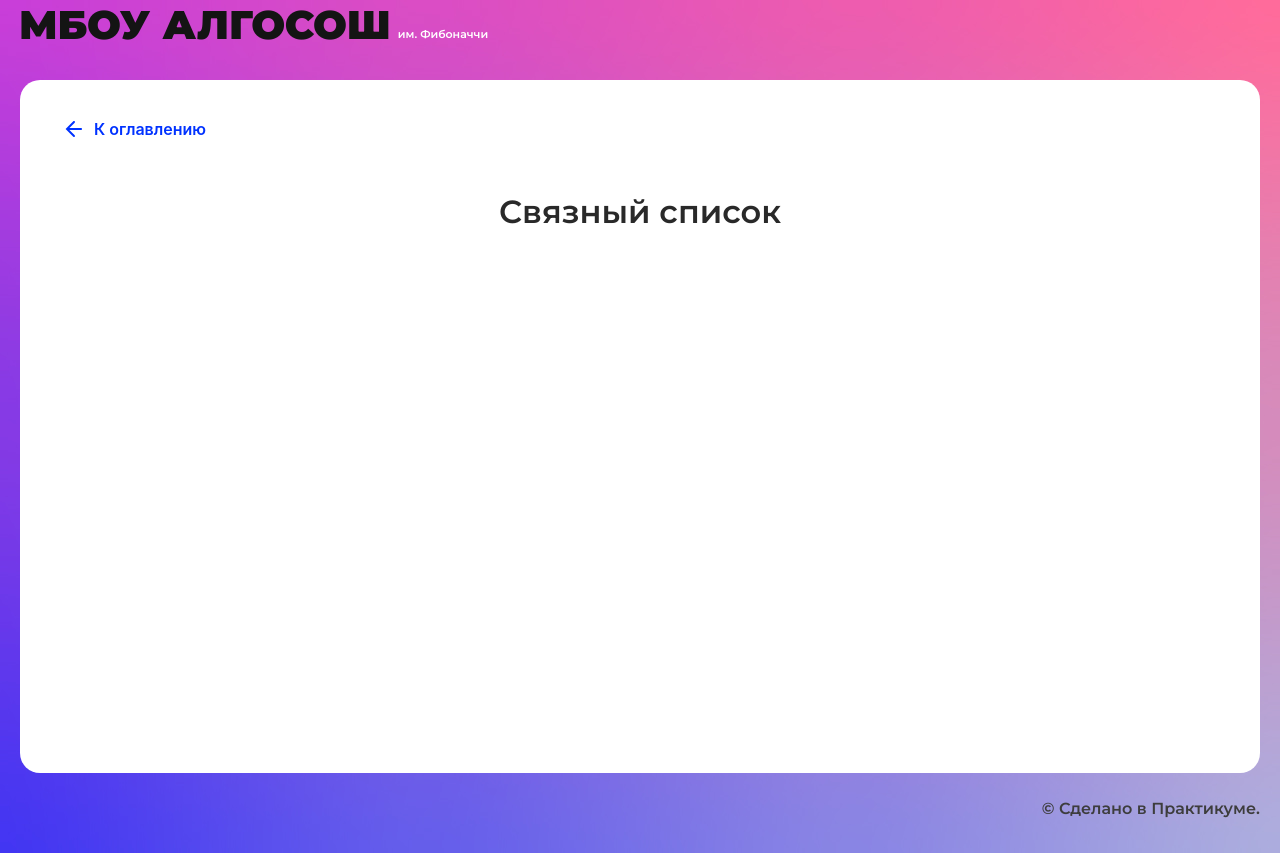
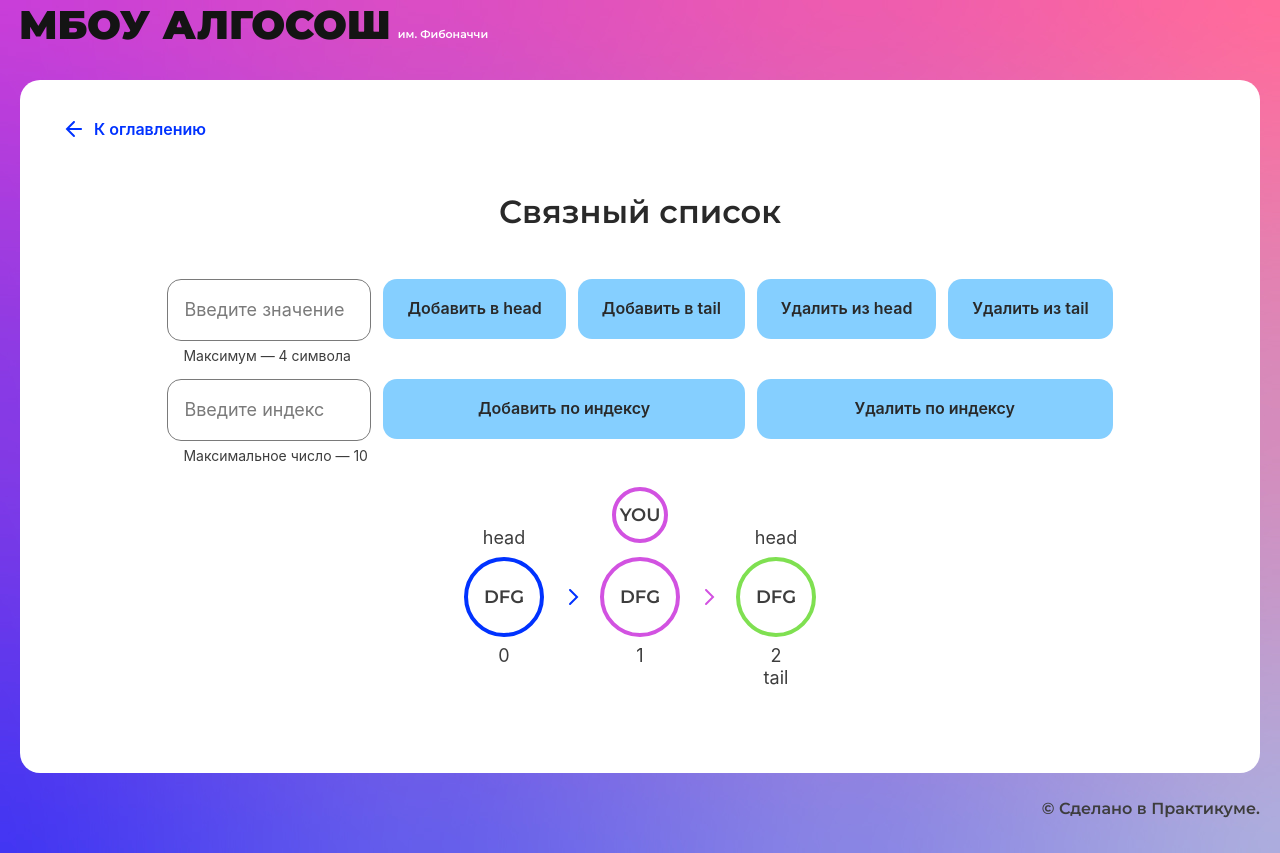
Before and after one commit to Termit7000/algososh, a React (Create React App) app: page /list in a window 1280 px wide. Built offline with nearby package versions, Linux system fonts and the light colour scheme.

Commit message:
landing list

```diff
--- /dev/null
+++ b/src/components/list-page/item.module.css
@@ -0,0 +1,8 @@
+.item {
+    display: flex;
+    flex-direction: column;
+}
+
+.arrow {
+    margin-top: 28px;
+}
--- /dev/null
+++ b/src/components/list-page/item.tsx
@@ -0,0 +1,66 @@
+import React from "react";
+import { ElementStates } from "../../types/element-states";
+import { Circle } from "../ui/circle/circle";
+import { ArrowIcon } from "../ui/icons/arrow-icon";
+
+import styles from './item.module.css';
+
+type TProps = {
+    isHead: boolean, //отображает head в заголовке
+    headValue: string, //если установлен, то маленький кружок вверху
+    isTail: boolean, //если установлен, то подпись tail
+    value: string, //значение в кружке
+    index: number, //подпись под кружком
+    isEnd: boolean, //если true, то не отображается стрелка к следующему элементу
+    state: ElementStates //статус элемента
+}
+
+export const Item: React.FC<TProps> = (props) => {
+
+    const {
+        isHead,
+        headValue,
+        isTail,
+        value,
+        index,
+        isEnd,
+        state
+    } = props;
+
+    const head = () => {
+        if (headValue) {
+            return (
+                <Circle
+                    isSmall={true}
+                    letter={headValue}
+                    state={ElementStates.Changing}
+                />);
+        }
+
+        return (isHead && 'head') || '';
+    }
+
+    return (
+
+        <>
+            <div className={styles.item}>
+                <Circle
+                    letter={value}
+                    tail={String(index)}
+                    head={head()}
+                    state={state} />
+
+                {isTail &&
+
+                    <p className={`text text_type_input text_color_input mt-15`}>tail</p>
+                }
+            </div>
+
+            {!isEnd &&
+                <div className={styles.arrow}>
+                    <ArrowIcon {...( (state===ElementStates.Changing) ? {fill: '#d252e1'} : {})}  />
+                </div>
+            }
+        </>
+    );
+}
--- /dev/null
+++ b/src/components/list-page/list-page.module.css
@@ -0,0 +1,38 @@
+.container {
+    margin-top: 48px;
+    display: flex;
+    flex-direction: column;
+    align-items: center;
+}
+
+.form {
+    max-width: 952px;
+    display: grid;
+    gap: 12px;
+
+    grid-template-areas: "inputValue addHead addTail removeHead removeTail"
+                         "inputIndex addIndex addIndex removeIndex removeIndex";
+}
+
+.input {
+    width: 204px;
+}
+
+.button {
+    height: 60px;
+}
+
+.addIndex {
+    grid-area: addIndex;
+}
+
+.removeIndex {
+    grid-area: removeIndex;
+}
+
+.result {
+    margin-top: 90px;
+    display: flex;
+
+    column-gap: 16px;
+}
--- a/src/components/list-page/list-page.tsx
+++ b/src/components/list-page/list-page.tsx
@@ -1,10 +1,132 @@
-import React from "react";
+import React, { useState } from "react";
+import { ElementStates } from "../../types/element-states";
+import { Button } from "../ui/button/button";
+import { Input } from "../ui/input/input";
 import { SolutionLayout } from "../ui/solution-layout/solution-layout";
+import { Item } from "./item";
+
+import styles from './list-page.module.css';
+
+enum BUTTONS {
+  ADD_HEAD,
+  ADD_TAIL,
+  REMOVE_HEAD,
+  REMOVE_TAIL,
+  ADD_INDEX,
+  REMOVE_INDEX
+}
 
 export const ListPage: React.FC = () => {
+
+  const [calculating, setCalculating] = useState<{ inProgress: boolean, targetButton: BUTTONS | '' }>({ inProgress: false, targetButton: '' });
+  const [inputValue, setValue] = useState<string>('');
+  const [inputIndex, setIndex] = useState<number>();
+
+  const changeValueHandler = (e: React.ChangeEvent<HTMLInputElement>) => {
+    setValue(e.target.value);
+  }
+
+  const changeIndexHandler = (e: React.ChangeEvent<HTMLInputElement>) => {
+    setIndex(Number(e.target.value));
+  }
+
   return (
     <SolutionLayout title="Связный список">
+      <div className={styles.container}>
+        <form className={styles.form} onSubmit={(e) => e.preventDefault()}>
 
+          <Input
+
+            disabled={calculating.inProgress}
+            value={inputValue}
+            onChange={changeValueHandler}
+            isLimitText={true}
+            maxLength={4}
+            extraClass={`${styles.input}`}
+            placeholder="Введите значение" />
+
+          <Button
+            disabled={calculating.inProgress}
+            isLoader={calculating.targetButton === BUTTONS.ADD_HEAD}
+            extraClass={`${styles.button}`}
+            text="Добавить в head" />
+
+          <Button
+
+            disabled={calculating.inProgress}
+            isLoader={calculating.targetButton === BUTTONS.ADD_TAIL}
+            extraClass={`${styles.button}`}
+            text="Добавить в tail" />
+
+          <Button
+            disabled={calculating.inProgress}
+            isLoader={calculating.targetButton === BUTTONS.REMOVE_HEAD}
+            extraClass={`${styles.button}`}
+            text="Удалить из head" />
+
+          <Button
+            disabled={calculating.inProgress}
+            isLoader={calculating.targetButton === BUTTONS.REMOVE_TAIL}
+            extraClass={`${styles.button}`}
+            text="Удалить из tail" />
+
+          <Input
+            disabled={calculating.inProgress}
+            value={inputIndex}
+            onChange={changeIndexHandler}
+            isLimitText={true}
+            type='number'
+            max={10}
+            extraClass={`${styles.input}`}
+            placeholder="Введите индекс" />
+
+
+          <Button
+            disabled={calculating.inProgress}
+            isLoader={calculating.targetButton === BUTTONS.ADD_INDEX}
+            extraClass={`${styles.button} ${styles.addIndex}`}
+            text="Добавить по индексу" />
+
+          <Button
+            disabled={calculating.inProgress}
+            isLoader={calculating.targetButton === BUTTONS.REMOVE_INDEX}
+            extraClass={`${styles.button} ${styles.removeIndex}`}
+            text="Удалить по индексу" />
+        </form>
+
+
+        <div className={` ${styles.result}`}>
+
+          <Item
+            isHead={true}
+            headValue=''
+            isTail={false}
+            value={'DFG'}
+            index={0}
+            isEnd={false}
+            state={ElementStates.Default} />
+
+
+          <Item
+            isHead={true}
+            headValue={'YOU'}
+            isTail={false}
+            value={'DFG'}
+            index={1}
+            isEnd={false}
+            state={ElementStates.Changing} />
+
+          <Item
+            isHead={true}
+            headValue={''}
+            isTail={true}
+            value={'DFG'}
+            index={2}
+            isEnd={true}
+            state={ElementStates.Modified} />
+
+        </div>
+      </div>
     </SolutionLayout>
   );
 };
--- a/src/components/queue-page/queue-page.tsx
+++ b/src/components/queue-page/queue-page.tsx
@@ -65,6 +65,7 @@ export const QueuePage: React.FC = () => {
 
     await delay(DELAY);
     data[queueIndexes.head] = '';
+    setValue('');
 
     setQueueIndexes(prop=> {
       if (prop.head===prop.tail) return {head:-1, tail:-1};
@@ -81,6 +82,7 @@ export const QueuePage: React.FC = () => {
     setQueueIndexes({head:-1, tail: -1});
 
     await delay(DELAY);
+    setValue('');
 
     setCalculating({ inProgress: false, targetButton: '' });
   }
@@ -89,7 +91,7 @@ export const QueuePage: React.FC = () => {
     <SolutionLayout title="Очередь">
 
       <div className={styles.container}>
-        <form className={styles.form}>
+        <form className={styles.form} onSubmit={(e)=>e.preventDefault()}>
 
           <Input
             disabled={calculating.inProgress}
```
